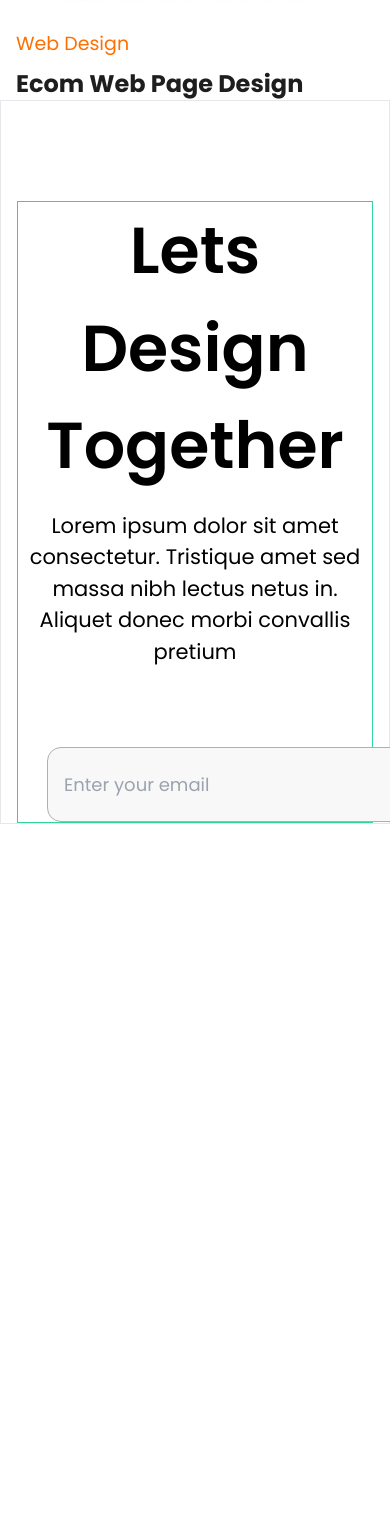
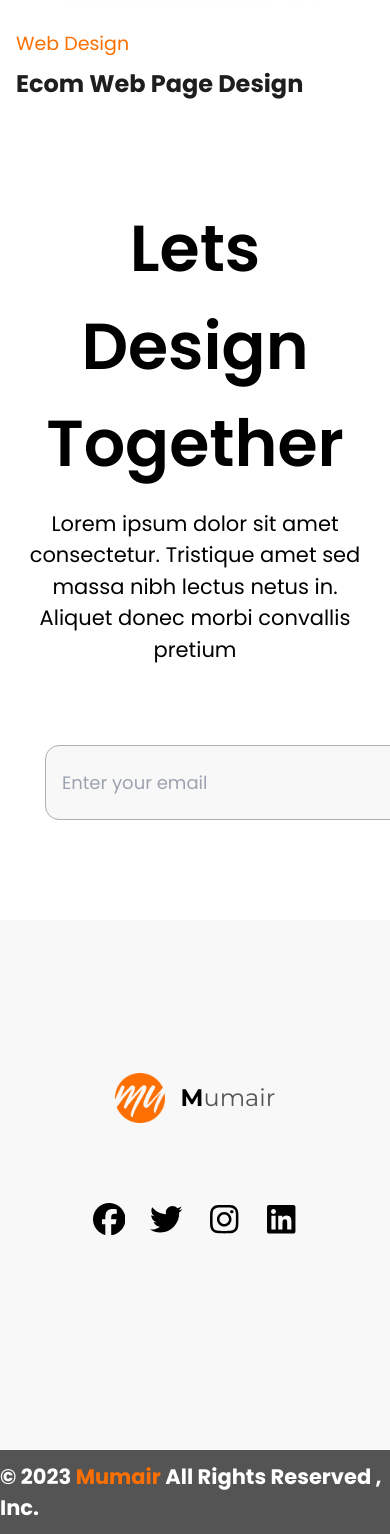
Before and after one commit to naimurk/potential-job-task, a Next.js app: page / in a window 390 px wide. Shown: the part 5594-7128 px from the top of the page. Before the commit the page ends 6418 px from the top, so only its background shows below. Built offline with nearby package versions, Linux system fonts and the light colour scheme.

Commit message:
footer done

```diff
--- a/src/app/page.tsx
+++ b/src/app/page.tsx
@@ -1,6 +1,7 @@
 import AboutMe from "@/components/AboutMe/AboutMe";
 import Banner from "@/components/Banner/Banner";
 import Contact from "@/components/Contact/Contact";
+import Footer from "@/components/Footer/Footer";
 import Navbar from "@/components/Navbar/Navbar";
 import Projects from "@/components/Projects/Projects";
 import Service from "@/components/Service/Service";
@@ -15,6 +16,7 @@ const Home = () => {
       <Service></Service>
       <Projects></Projects>
       <Contact></Contact>
+      <Footer></Footer>
     </div>
   );
 };
--- a/src/components/Contact/Contact.tsx
+++ b/src/components/Contact/Contact.tsx
@@ -1,9 +1,9 @@
 const Contact = () => {
   return (
     <div className="bg-white">
-      <div className="max-w-[1420px] mx-auto border min-w-[320px] xl:px-[50px] px-4 items-center pt-[100px] poppins">
+      <div className="max-w-[1420px] mx-auto  min-w-[320px] xl:px-[50px] px-4 items-center pt-[100px] poppins">
         {/* text */}
-        <div className="text-center text-black border border-emerald-400">
+        <div className="text-center text-black ">
           <h1 className="text-[65px] font-semibold">Lets Design Together</h1>
           <p className="xl:w-[932px] mx-auto font-normal text-[21px] mt-[15px] ">
             Lorem ipsum dolor sit amet consectetur. Tristique amet sed massa
--- /dev/null
+++ b/src/components/Footer/Footer.tsx
@@ -0,0 +1,52 @@
+import Image from "next/image";
+import React from "react";
+import logo from "@/assests/Subtract.png";
+import { FaFacebook } from "react-icons/fa6";
+import { FaTwitter } from "react-icons/fa";
+import { FaInstagram } from "react-icons/fa";
+import { FaLinkedin } from "react-icons/fa";
+const Footer = () => {
+  return (
+    <div className="bg-[#F8F8F8] mt-[100px] ">
+      <div className="max-w-[1420px] mx-auto min-w-[320px] xl:px-[50px] px-4 flex flex-col justify-center items-center gap-y-[80px] h-[468px] ">
+        {/* First div - Logo and Heading */}
+        <div className="flex justify-center items-center gap-x-4 md:gap-x-6 ">
+          <Image
+            src={logo}
+            alt="logo"
+            width={50}
+            height={50}
+            className="w-[50px] h-[50px] md:w-[70px] md:h-[66px]"
+          />
+          <h1 className="text-[24px]  md:text-[36px] lg:text-[48px] font-normal montserrat text-[#545454]">
+            <span className="font-bold text-black">M</span>umair
+          </h1>
+        </div>
+
+        {/* Second div - Menu and Button (Desktop) */}
+        <div className="hidden xl:flex justify-center items-center space-x-4 md:space-x-6 lg:space-x-8 poppins text-[14px] md:text-[18px] lg:text-[21px] ">
+          <ul className="flex items-center gap-x-4 md:gap-x-6 lg:gap-x-[40px]">
+            <li className="cursor-pointer hover:text-gray-500">Home</li>
+            <li className="cursor-pointer hover:text-gray-500">About Me</li>
+            <li className="cursor-pointer hover:text-gray-500">Services</li>
+            <li className="cursor-pointer hover:text-gray-500">Projects</li>
+            <li className="cursor-pointer hover:text-gray-500">Testimonials</li>
+            <li className="cursor-pointer hover:text-gray-500">Contact</li>
+          </ul>
+        </div>
+
+        <div className="   flex justify-center items-center gap-x-[25px]   ">
+          <FaFacebook size={32.48}></FaFacebook>
+          <FaTwitter size={32.48}></FaTwitter>
+          <FaInstagram size={32.48}></FaInstagram>
+          <FaLinkedin size={32.48}></FaLinkedin>
+        </div>
+      </div>
+      <div className="w-full flex justify-center bg-[#545454] h-[84px] items-center mt-[62px] poppins text-[21px] font-bold text-white ">
+        <p>© 2023 <span className="text-[#FD6F00]">Mumair</span> All Rights Reserved , Inc.</p>
+      </div>
+    </div>
+  );
+};
+
+export default Footer;
--- a/src/components/Navbar/Navbar.tsx
+++ b/src/components/Navbar/Navbar.tsx
@@ -31,11 +31,12 @@ const Navbar = () => {
 
         {/* Second div - Menu and Button (Desktop) */}
         <div className="hidden xl:flex items-center space-x-4 md:space-x-6 lg:space-x-8 poppins text-[14px] md:text-[18px] lg:text-[21px]">
-          <ul className="flex items-center gap-x-4 md:gap-x-6 lg:gap-x-[40px]">
+          <ul className="flex items-center gap-x-4 md:gap-x-6 lg:gap-x-[30px]">
             <li className="cursor-pointer hover:text-gray-500">Home</li>
             <li className="cursor-pointer hover:text-gray-500">Services</li>
             <li className="cursor-pointer hover:text-gray-500">About Me</li>
             <li className="cursor-pointer hover:text-gray-500">Projects</li>
+            <li className="cursor-pointer hover:text-gray-500">Testimonials</li>
             <li className="cursor-pointer hover:text-gray-500">Contact</li>
           </ul>
 
```
